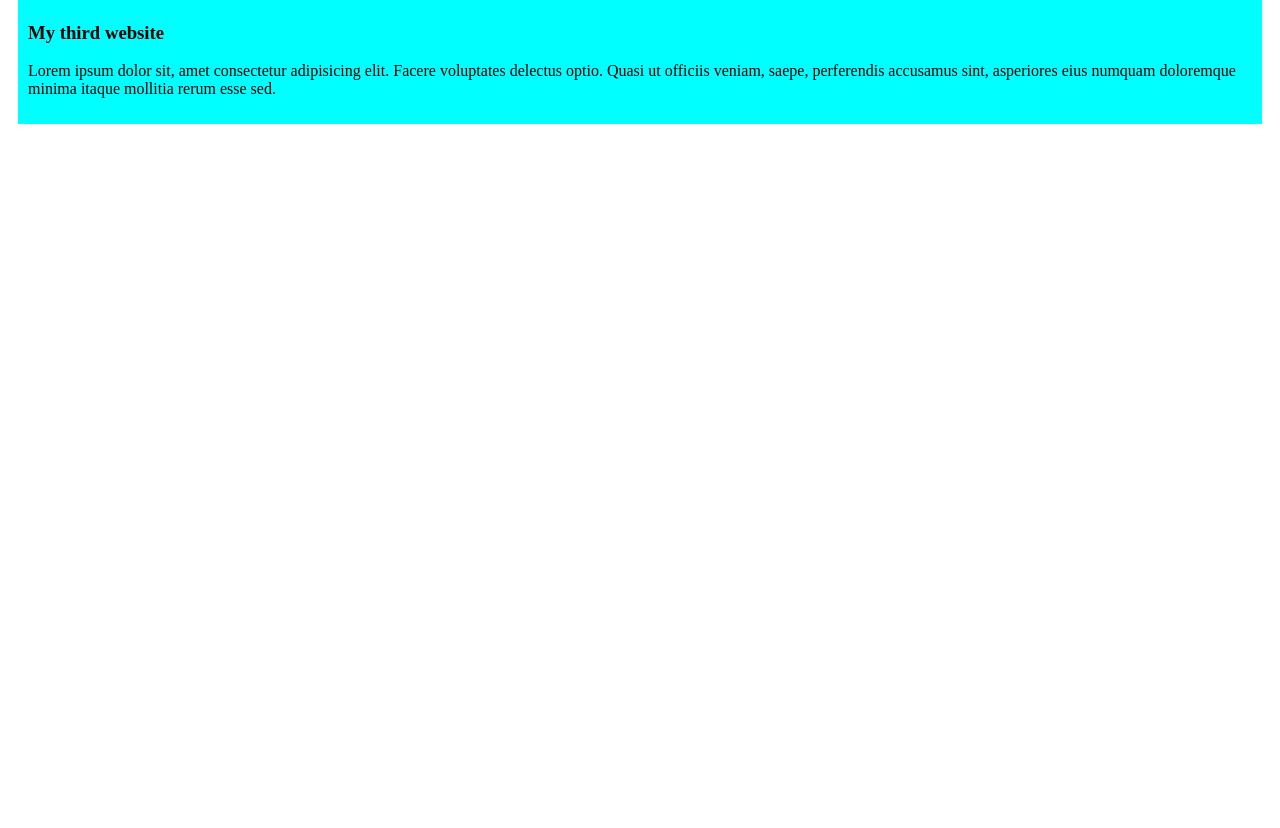
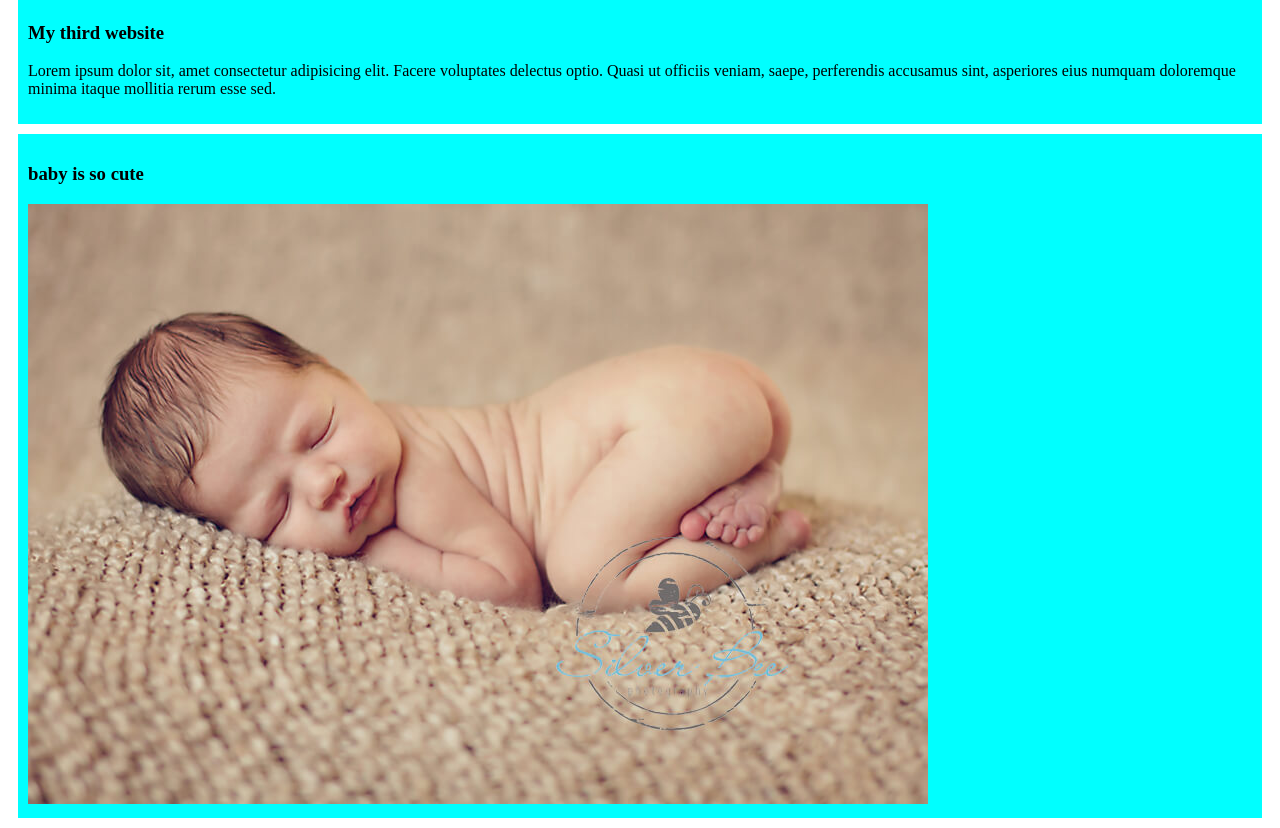
Before and after one commit to Muntaha2279/my-simple-website, a plain HTML site: page index.html in a window 1280 px wide. Shown: the part 300-1128 px from the top of the page. Before the commit the page ends 800 px from the top, so only its background shows below. Drawn offline with Linux system fonts and the light colour scheme.

Commit message:
baby is cute

```diff
--- a/index.html
+++ b/index.html
@@ -20,5 +20,9 @@
         <h3>My third website</h3>
         <p>Lorem ipsum dolor sit, amet consectetur adipisicing elit. Facere voluptates delectus optio. Quasi ut officiis veniam, saepe, perferendis accusamus sint, asperiores eius numquam doloremque minima itaque mollitia rerum esse sed.</p>
     </div>
+    <div>
+        <h3>baby is so cute</h3>
+        <img src="images/IMG_7137.jpg" alt="">
+    </div>
 </body>
 </html>
```
Also changed, not shown: images/IMG_7137.jpg (added).
